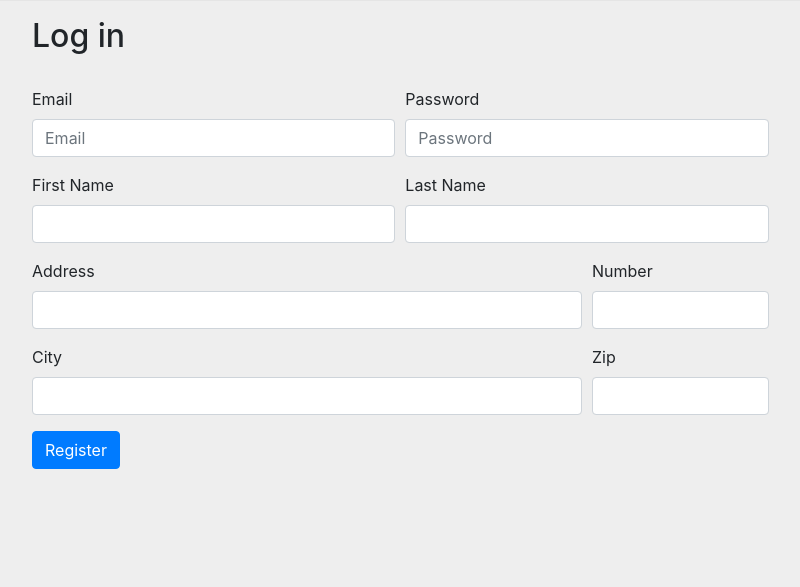
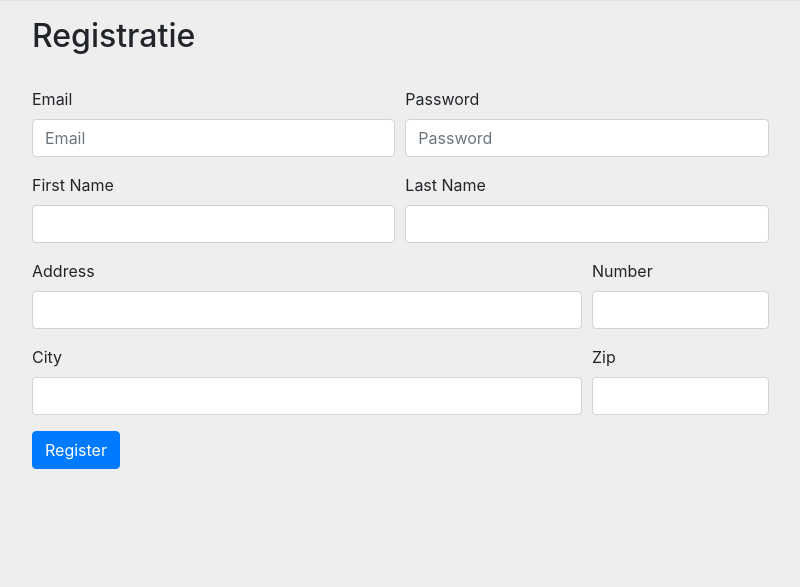
Before and after one commit to DragonsFruit/WWI, a PHP site: page /wwi/registery.php in a window 1280 px wide. Shown: the part 72-659 px from the top of the page, without its empty margins (53-853 px from the left). Run offline with PHP 8.4, Linux system fonts and the light colour scheme; data that the repository does not hold is empty.

Commit message:
update foutje verbeterd

```diff
--- a/registery.php
+++ b/registery.php
@@ -28,7 +28,7 @@
 <main>
 <div class="container">
 	<form method='POST'>
-	<h2 class="form-signin-heading">Log in</h2><br>
+	<h2 class="form-signin-heading">Registratie</h2><br>
 		<div class="form-row">
 			<div class="form-group col-md-4">
 				<label for="inputEmail">Email</label>
```
